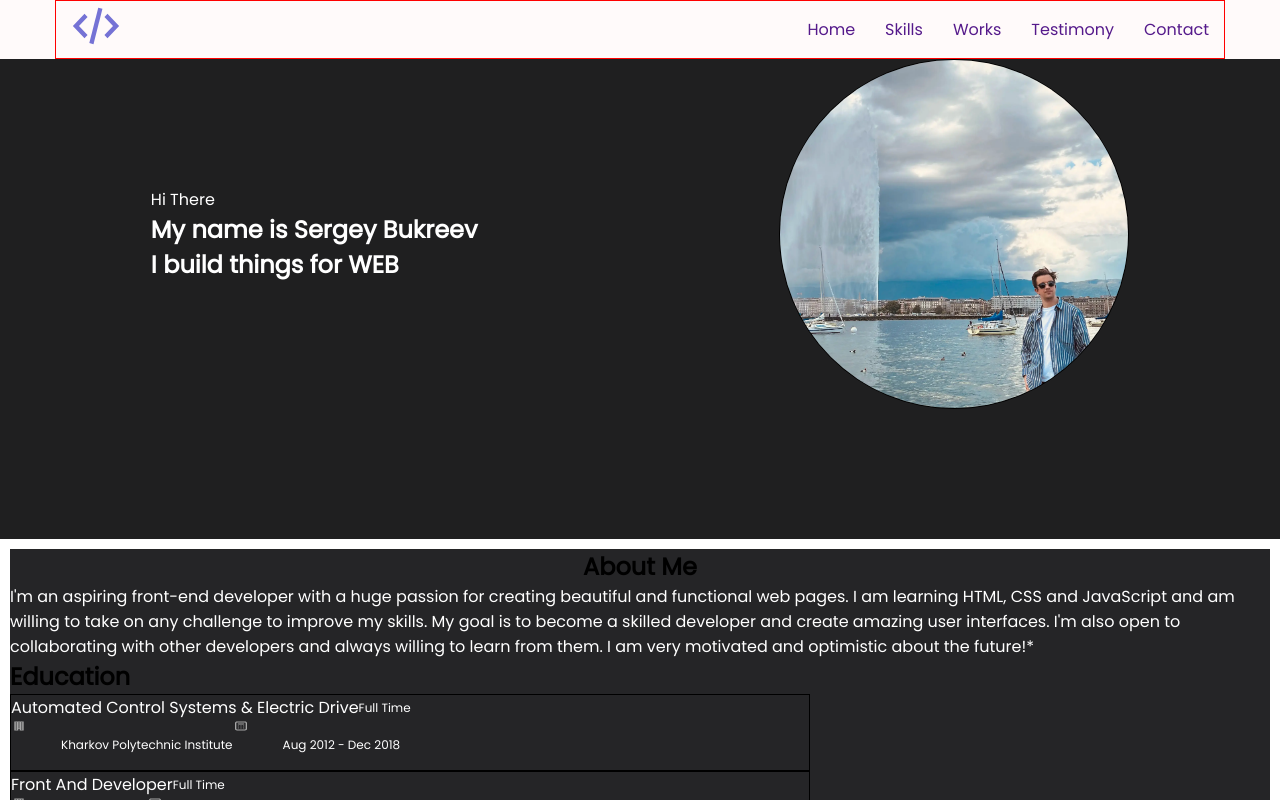
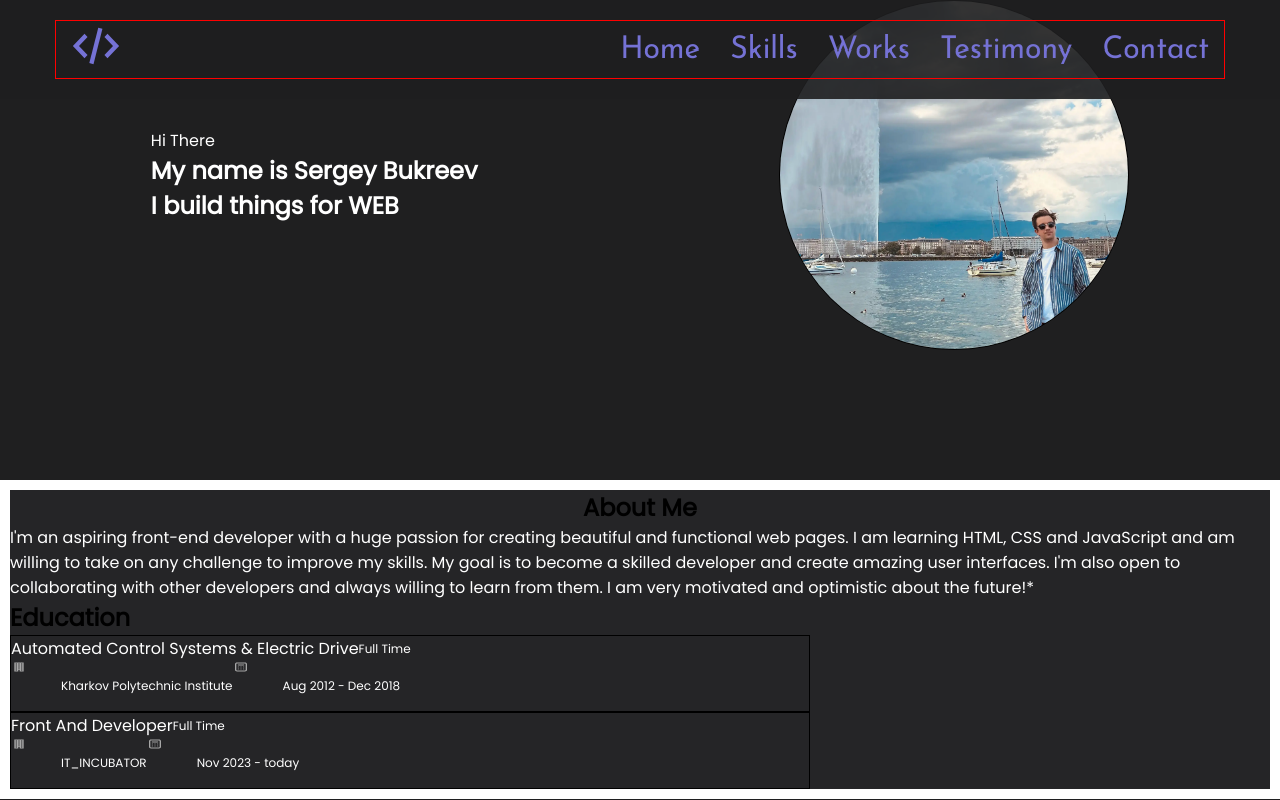
Before and after one commit to Sergey-Bukreev/Portfolio, a React app: page / in a window 1280 px wide. Shown: the top 800 px of the page. Built offline with nearby package versions, Linux system fonts and the light colour scheme.

Commit message:
add header menu and style Header

```diff
--- a/src/layout/header/Header.tsx
+++ b/src/layout/header/Header.tsx
@@ -4,6 +4,7 @@
 import Menu from "../../components/menu/Menu";
 import {Container} from "../../components/Container";
 import {FlexWrapper} from "../../components/FlexWrapper";
+import {HeaderMenu} from "./headerMenu/HeaderMenu";
 
 const items = ["Home", "Skills", "Works", "Testimony", "Contact"]
 export const Header = () => {
@@ -12,7 +13,7 @@
             <Container>
                 <FlexWrapper justify={"space-between"} align={"center"}>
                     <Logo />
-                    <Menu menuItems={items} />
+                    <HeaderMenu menuItems={items} />
                 </FlexWrapper>
 
             </Container>
@@ -23,7 +24,12 @@
 
 
 const StyledHeader = styled.header`
-  background-color: snow;
-
+  background: rgba(31, 31, 32, 0.9) ;
+  padding: 20px 0;
+  position: fixed;
+  top:0;
+  left: 0;
+  right: 0;
+  z-index: 99999;
 `
 export default Header
--- /dev/null
+++ b/src/layout/header/headerMenu/HeaderMenu.tsx
@@ -0,0 +1,96 @@
+import React from 'react';
+import styled from "styled-components";
+import {Theme} from "../../../styles/Theme";
+
+
+export const HeaderMenu = (props:{menuItems: Array<string>}) => {
+    return (
+        <StyledHeaderMenu>
+            <ul>
+                {props.menuItems.map( (item, index)=> {
+                    return <ListItem key={index}>
+                        <Link href="">
+                            {item}
+                            <Mask>
+                                <span>{item}</span>
+                            </Mask>
+                            <Mask>
+                                <span>{item}</span>
+                            </Mask>
+                        </Link>
+                    </ListItem>
+
+                })
+                }
+            </ul>
+
+        </StyledHeaderMenu>
+    );
+};
+
+
+const StyledHeaderMenu = styled.nav`
+ ul {
+   display: flex;
+   gap: 30px;
+   justify-content: center;
+   color: black;
+ }
+`
+
+const Link = styled.a`
+  text-align: center;
+  font-family: Josefin Sans,serif;
+  font-size: 30px;
+  font-weight: 400;
+  color: transparent;
+`
+const Mask = styled.span`
+position: absolute;
+  top: 0;
+  left: 0;
+  display: inline-block;
+  height: 50%;
+  overflow: hidden;
+
+  color:${Theme.colors.accent};
+
+  & + & {
+    top:50%;
+    span {
+      transform: translateY(-50%);
+      display: inline-block;
+    }
+  }
+`
+const ListItem = styled.li`
+position: relative;
+ &::before {
+   content: "";
+   display: inline-block;
+   height: 3px;
+   background-color: ${Theme.colors.accent} ;
+   position: absolute;
+   top: 50%;
+   left: -10px;
+   right: -10px;
+   z-index: 1;
+   transform: scale(0);
+ }
+ &:hover {
+   &::before {
+     transform: scale(1);
+   }
+ }
+
+  &:hover {
+    ${Mask} {
+      transform: skewX(12deg) translateX(5px);
+      color: ${Theme.colors.font};
+      & + ${Mask} {
+        transform: skewX(12deg) translateX(-5px);
+    }
+
+    }
+  }
+`
--- a/src/styles/Theme.tsx
+++ b/src/styles/Theme.tsx
@@ -2,7 +2,7 @@
     colors: {
         primaryBg: "#1F1F20",
         secondaryBg: "#252527",
-        accent:"#7572D5;",
+        accent:" #7572D5",
         font: "#FFF"
     }
 
```
